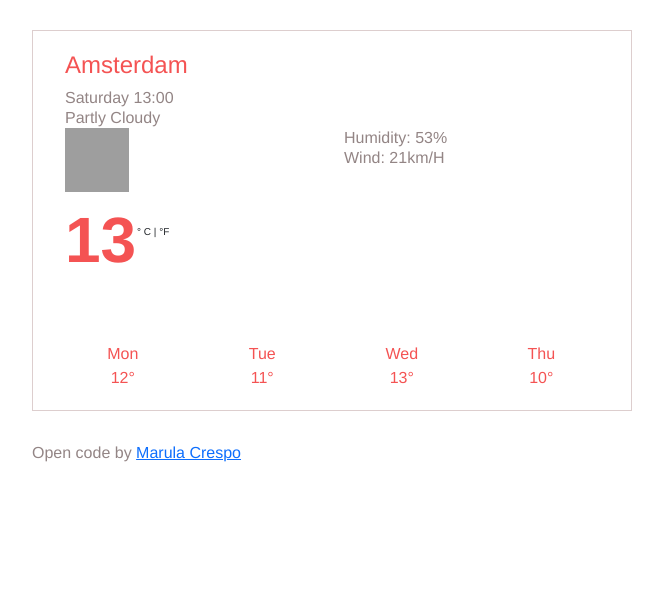
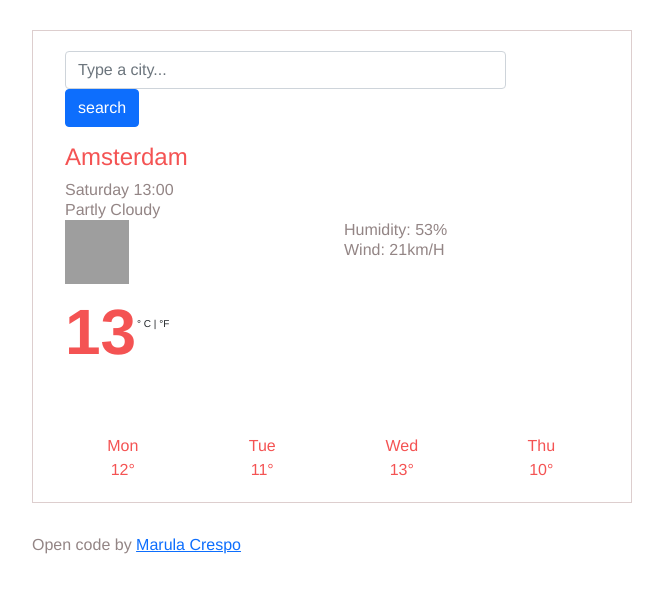
Before and after one commit to marulita18/vanilla-weather-app, a plain HTML site: page index.html in a window 1280 px wide. Shown: the whole page, without its empty margins (308-971 px from the left). Drawn offline with nearby package versions, Linux system fonts and the light colour scheme; no server answers; grey boxes are pictures that could not be loaded.

Commit message:
Added search engine

```diff
--- a/index.html
+++ b/index.html
@@ -19,6 +19,22 @@
   <body>
     <div class="weather-app">
       <div class="container">
+        <form id="search-form" class="mb-3">
+          <div class="row">
+            <div class="col-10">
+              <input
+                type="search"
+                placeholder="Type a city..."
+                class="form-control"
+                id="city-input"
+                autocomplete="off"
+              />
+            </div>
+            <div clas="col-3">
+              <input type="submit" value="search" class="btn btn-primary" />
+            </div>
+          </div>
+        </form>
         <div class="overview">
           <h1 id="city">Amsterdam</h1>
           <ul>
--- a/src/index.js
+++ b/src/index.js
@@ -1,10 +1,10 @@
 function formatDate(timestamp) {
 let date = new Date(timestamp);
 let hours = date.getHours();
-if (hours > 10) {
+if (hours < 10) {
     hours = `0${hours}`;
 let minutes = date.getMinutes();
-if (minutes > 10) {
+if (minutes < 10) {
     minutes = `0${minutes}`;
 }
 let days = ["Sunday", "Monday", "Tuesday", "Wednesday", "Thursday", "Friday", "Saturday"];
@@ -31,8 +31,22 @@ function showTemperature(response) {
     iconElement.setAttribute("src", `http://openweathermap.org/img/wn/${response.data.weather[0].icon}@2x.png`);
 }
 
-let apiKey = "86ff6a12271021159e9ad7af69c800ff";
-let units = "metric";
-let apiUrl = `https://api.openweathermap.org/data/2.5/weather?q=Paris&appid=${apiKey}&units=${units}`;
+function search(city) {
+    let apiKey = "86ff6a12271021159e9ad7af69c800ff";
+    let units = "metric";
+    let apiUrl = `https://api.openweathermap.org/data/2.5/weather?q=${city}&appid=${apiKey}&units=${units}`;
 
-axios.get(apiUrl).then(showTemperature);
+    axios.get(apiUrl).then(showTemperature);
+}
+function handleSubmit(event) {
+    event.preventDefault();
+    let cityInputElement = document.querySelector("#city-input");
+    search(cityInputElement.value);
+}
+
+search("Amsterdam");
+
+
+
+let form = document.querySelector("#search-form");
+form.addEventListener("submit", handleSubmit);
```
